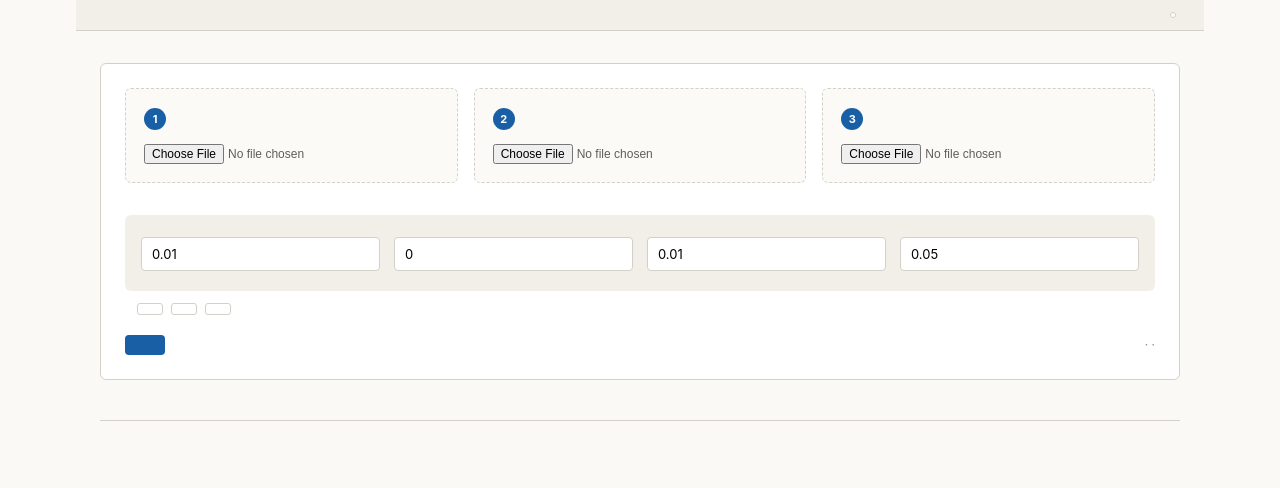
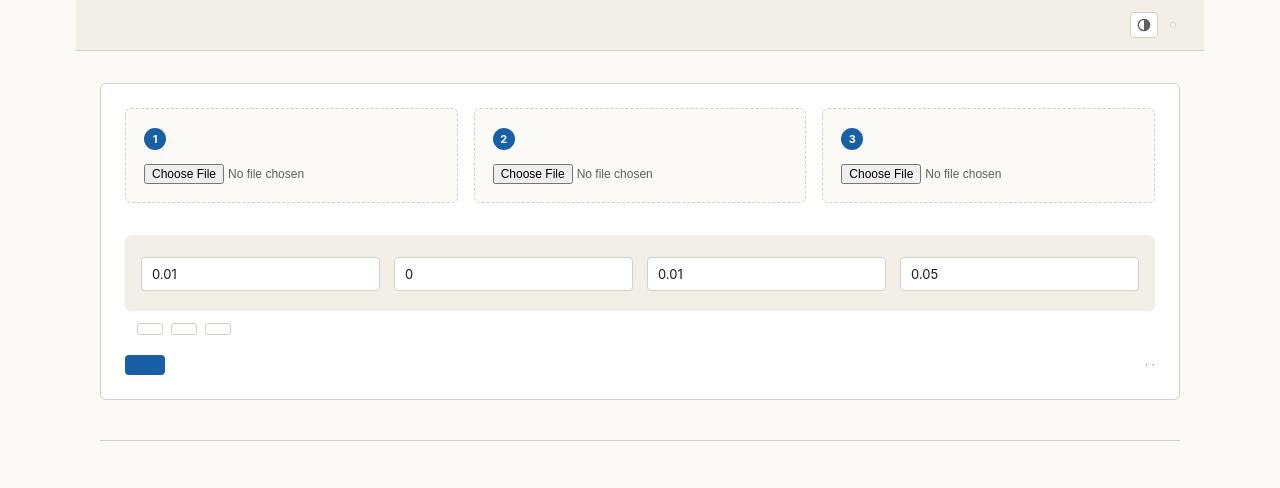
Before and after one commit to SAAF-Project/three-way-match-audit, a FastAPI app: template webapp/app/templates/index.html in a window 1280 px wide. Shown: the top 488 px of the page. Run offline with FastAPI, Linux system fonts and the light colour scheme; the template is opened without the code that fills it, so the values that code supplies are empty.

Commit message:
Add light/dark theme and keep results when switching language
Add a theme toggle to the header. Without a saved choice the site follows
the system setting; a choice is kept in a cookie and rendered by the
server, so pages load in the right theme without a flash.

The language switch on the result page returned a 405 and lost the
result, because it redirected to GET /match. It now posts the same files
and tolerances again in the chosen language. GET /match redirects to the
upload page as the fallback without JavaScript.

Co-Authored-By: Claude Opus 5.5 <noreply@anthropic.com>

```diff
--- a/webapp/app/i18n/en.json
+++ b/webapp/app/i18n/en.json
@@ -7,6 +7,7 @@
     "header_badge_result": "P2P AUDIT · 3-WAY MATCH · RESULT",
     "header_right": "Internal use",
     "lang_switch_aria": "Switch language",
+    "theme_switch_aria": "Switch between light and dark theme",
     "footer_text": "SAAF · Three-way Match Audit · Runs locally — files never leave your machine.",
 
     "upload_title": "Run a 3-way match",
--- a/webapp/app/i18n/nl.json
+++ b/webapp/app/i18n/nl.json
@@ -7,6 +7,7 @@
     "header_badge_result": "P2P AUDIT · 3-WAY MATCH · RESULTAAT",
     "header_right": "Intern gebruik",
     "lang_switch_aria": "Taal wisselen",
+    "theme_switch_aria": "Wisselen tussen licht en donker thema",
     "footer_text": "SAAF · Three-way Match Audit · Werkt lokaal — geen bestanden verlaten je machine.",
 
     "upload_title": "3-way match uitvoeren",
--- a/webapp/app/main.py
+++ b/webapp/app/main.py
@@ -1,6 +1,7 @@
 """FastAPI application for the Three-way Match webapp."""
 from __future__ import annotations
 
+import base64
 import json
 from pathlib import Path
 
@@ -20,6 +21,9 @@ SAMPLE_DIR = BASE_DIR.parent / "sample_data"
 
 LANG_COOKIE = "lang"
 LANG_COOKIE_MAX_AGE = 60 * 60 * 24 * 365  # one year
+
+THEME_COOKIE = "theme"  # written client-side by static/theme.js
+THEMES = ("light", "dark")
 
 app = FastAPI(title="Three-way Match Audit", version="0.1.0")
 app.mount("/static", StaticFiles(directory=STATIC_DIR), name="static")
@@ -44,8 +48,10 @@ def _ctx(request: Request, **extra) -> dict:
     """Base template context — always carries the i18n dict and lang code."""
     lang = _lang_from(request)
     languages = [{"code": c, "label": get_lang(c)["lang_label"]} for c in available_langs()]
+    theme = request.cookies.get(THEME_COOKIE)
     return {"request": request, "lang": lang, "t": get_lang(lang),
-            "languages": languages, **extra}
+            "languages": languages, "theme": theme if theme in THEMES else None,
+            **extra}
 
 
 @app.get("/", response_class=HTMLResponse)
@@ -70,6 +76,13 @@ async def set_lang(code: str, request: Request, next: str = "/"):
     return resp
 
 
+@app.get("/match")
+async def match_get():
+    """Results only exist as the response to a POST; a GET (refresh of the
+    URL, language switch without JavaScript) starts over at the upload page."""
+    return RedirectResponse("/", status_code=303)
+
+
 @app.post("/match", response_class=HTMLResponse)
 async def match(
     request: Request,
@@ -81,10 +94,13 @@ async def match(
     total_tolerance: float = Form(0.05),
     line_total_tolerance: float = Form(0.01),
 ):
+    po_bytes = await po_file.read()
+    grn_bytes = await grn_file.read()
+    inv_bytes = await invoice_file.read()
     try:
-        po = parse_document(await po_file.read(), po_file.filename or "po", "PO")
-        grn = parse_document(await grn_file.read(), grn_file.filename or "grn", "GRN")
-        inv = parse_document(await invoice_file.read(), invoice_file.filename or "invoice", "INVOICE")
+        po = parse_document(po_bytes, po_file.filename or "po", "PO")
+        grn = parse_document(grn_bytes, grn_file.filename or "grn", "GRN")
+        inv = parse_document(inv_bytes, invoice_file.filename or "invoice", "INVOICE")
     except ParseError as e:
         return templates.TemplateResponse(
             "index.html",
@@ -110,7 +126,23 @@ async def match(
                 "po": po_file.filename,
                 "grn": grn_file.filename,
                 "invoice": invoice_file.filename,
-            }),
+             },
+             # Sent back by static/result_lang.js to re-run the match in
+             # another language; nothing is kept on the server.
+             rerun_files=[
+                {"field": "po_file", "filename": po_file.filename or "po",
+                 "content": base64.b64encode(po_bytes).decode("ascii")},
+                {"field": "grn_file", "filename": grn_file.filename or "grn",
+                 "content": base64.b64encode(grn_bytes).decode("ascii")},
+                {"field": "invoice_file", "filename": invoice_file.filename or "invoice",
+                 "content": base64.b64encode(inv_bytes).decode("ascii")},
+             ],
+             rerun_tolerances={
+                "price_tolerance": price_tolerance,
+                "qty_tolerance": qty_tolerance,
+                "total_tolerance": total_tolerance,
+                "line_total_tolerance": line_total_tolerance,
+             }),
     )
 
 
--- a/webapp/app/static/style.css
+++ b/webapp/app/static/style.css
@@ -1,28 +1,48 @@
-/* Palette — matches tools/scripts/generate_audit_report.py */
+/* Palette — light values match tools/scripts/generate_audit_report.py.
+   Each token is light-dark(<light theme>, <dark theme>). In the names,
+   -dark is the strong foreground colour and -light the soft tint, in both
+   themes. --blu-solid is the fill behind white text. */
 :root {
-  --red-dark:  #A32D2D;
-  --red-light: #FCEBEB;
-  --amb-dark:  #854F0B;
-  --amb-light: #FAEEDA;
-  --grn-dark:  #3B6D11;
-  --grn-light: #EAF3DE;
-  --blu-dark:  #185FA5;
-  --blu-light: #E6F1FB;
-  --gray-bg:   #F1EFE8;
-  --gray-line: #D3D1C7;
-  --text-pri:  #1A1A18;
-  --text-sec:  #5F5E5A;
-  --text-hint: #888780;
-  --white:     #FFFFFF;
+  color-scheme: light dark;
+
+  --red-dark:  light-dark(#A32D2D, #F2A0A0);
+  --red-light: light-dark(#FCEBEB, #3D1F1F);
+  --amb-dark:  light-dark(#854F0B, #E9B872);
+  --amb-light: light-dark(#FAEEDA, #3A2A12);
+  --grn-dark:  light-dark(#3B6D11, #A5D479);
+  --grn-light: light-dark(#EAF3DE, #25331A);
+  --blu-dark:  light-dark(#185FA5, #8FC1F2);
+  --blu-light: light-dark(#E6F1FB, #1B2F44);
+  --blu-solid: light-dark(#185FA5, #2A74BD);
+  --blu-solid-hover: light-dark(#12508B, #1F66AD);
+  --gray-bg:   light-dark(#F1EFE8, #2B2A26);
+  --gray-line: light-dark(#D3D1C7, #45443E);
+  --text-pri:  light-dark(#1A1A18, #EDECE6);
+  --text-sec:  light-dark(#5F5E5A, #B8B6AD);
+  --text-hint: light-dark(#888780, #97958C);
+  --page-bg:   light-dark(#FAF9F5, #171714);
+  --surface:   light-dark(#FFFFFF, #22211E);
+  --surface-alt: light-dark(#FBFAF6, #1D1C19);
+}
+
+/* An explicit choice (the theme cookie) overrides the system setting. */
+:root[data-theme="light"] { color-scheme: light; }
+:root[data-theme="dark"]  { color-scheme: dark; }
+
+/* Reports always print dark-on-white, whatever the screen theme is. */
+@media print {
+  :root, :root[data-theme] { color-scheme: light; }
 }
 
 * { box-sizing: border-box; }
+
+a { color: var(--blu-dark); }
 
 body {
   margin: 0;
   font: 14px/1.5 -apple-system, BlinkMacSystemFont, "Segoe UI", Roboto, Helvetica, Arial, sans-serif;
   color: var(--text-pri);
-  background: #FAF9F5;
+  background: var(--page-bg);
   padding-block: 32px;
   padding-inline: 24px;
 }
@@ -62,10 +82,27 @@ header.top {
   display: inline-flex;
   gap: 2px;
   padding: 2px;
-  background: white;
+  background: var(--surface);
   border: 1px solid var(--gray-line);
   border-radius: 4px;
 }
+
+.theme-toggle {
+  display: inline-flex;
+  align-items: center;
+  justify-content: center;
+  width: 28px;
+  height: 26px;
+  padding: 0;
+  color: var(--text-sec);
+  background: var(--surface);
+  border: 1px solid var(--gray-line);
+  border-radius: 4px;
+  cursor: pointer;
+  transition: all 100ms;
+}
+.theme-toggle:hover { color: var(--blu-dark); background: var(--blu-light); }
+.theme-toggle svg { display: block; }
 
 .lang-link {
   padding: 3px 10px;
@@ -191,7 +228,8 @@ form.upload {
   border-radius: 4px;
   font-size: 13px;
   font-family: inherit;
-  background: white;
+  color: var(--text-pri);
+  background: var(--surface);
 }
 .tol-hint {
   display: block;
--- /dev/null
+++ b/webapp/app/static/theme.js
@@ -0,0 +1,24 @@
+// Light/dark toggle. The server renders the saved choice from the `theme`
+// cookie, so this file only handles clicks and restored pages.
+(() => {
+  const COOKIE = "theme";
+  const ONE_YEAR = 60 * 60 * 24 * 365;
+  const root = document.documentElement;
+
+  function activeTheme() {
+    if (root.dataset.theme) return root.dataset.theme;
+    return matchMedia("(prefers-color-scheme: dark)").matches ? "dark" : "light";
+  }
+
+  document.querySelector(".theme-toggle")?.addEventListener("click", () => {
+    const next = activeTheme() === "dark" ? "light" : "dark";
+    root.dataset.theme = next;
+    document.cookie = `${COOKIE}=${next}; max-age=${ONE_YEAR}; path=/; samesite=lax`;
+  });
+
+  // The Back button can restore a page rendered before the theme changed.
+  window.addEventListener("pageshow", () => {
+    const saved = document.cookie.match(/(?:^|; )theme=(light|dark)(?:;|$)/);
+    if (saved) root.dataset.theme = saved[1];
+  });
+})();
--- a/webapp/app/templates/_lang_switcher.html
+++ b/webapp/app/templates/_lang_switcher.html
@@ -4,6 +4,7 @@
   {% for L in languages %}
     <a href="/lang/{{ L.code }}?next={{ request.url.path }}"
        class="lang-link{% if L.code == lang %} active{% endif %}"
+       data-lang="{{ L.code }}"
        aria-current="{% if L.code == lang %}true{% else %}false{% endif %}">{{ L.label }}</a>
   {% endfor %}
 </nav>
--- /dev/null
+++ b/webapp/app/templates/_theme_toggle.html
@@ -0,0 +1,9 @@
+{# Light/dark toggle button; behaviour lives in static/theme.js.
+   Expects: `t` in context. #}
+<button type="button" class="theme-toggle"
+        aria-label="{{ t.ui.theme_switch_aria }}" title="{{ t.ui.theme_switch_aria }}">
+  <svg width="14" height="14" viewBox="0 0 16 16" aria-hidden="true">
+    <circle cx="8" cy="8" r="6.5" fill="none" stroke="currentColor" stroke-width="1.5"/>
+    <path d="M8 1.5a6.5 6.5 0 0 1 0 13z" fill="currentColor"/>
+  </svg>
+</button>
--- a/webapp/app/templates/index.html
+++ b/webapp/app/templates/index.html
@@ -1,16 +1,18 @@
 <!DOCTYPE html>
-<html lang="{{ t.lang_html_attr }}">
+<html lang="{{ t.lang_html_attr }}"{% if theme %} data-theme="{{ theme }}"{% endif %}>
 <head>
   <meta charset="utf-8">
   <meta name="viewport" content="width=device-width, initial-scale=1">
   <title>{{ t.ui.upload_title }} — SAAF</title>
   <link rel="stylesheet" href="/static/style.css">
+  <script src="/static/theme.js" defer></script>
 </head>
 <body>
   <div class="container">
     <header class="top">
       <span>{{ t.ui.header_badge_upload }}</span>
       <div class="top-right">
+        {% include "_theme_toggle.html" %}
         {% include "_lang_switcher.html" %}
         <span class="top-right-label">{{ t.ui.header_right }}</span>
       </div>
```
Also changed, not shown: other parts of webapp/app/static/style.css (+11 -11 lines), webapp/app/static/result_lang.js (added, +23 -0 lines), webapp/app/templates/result.html (+14 -1 lines).
